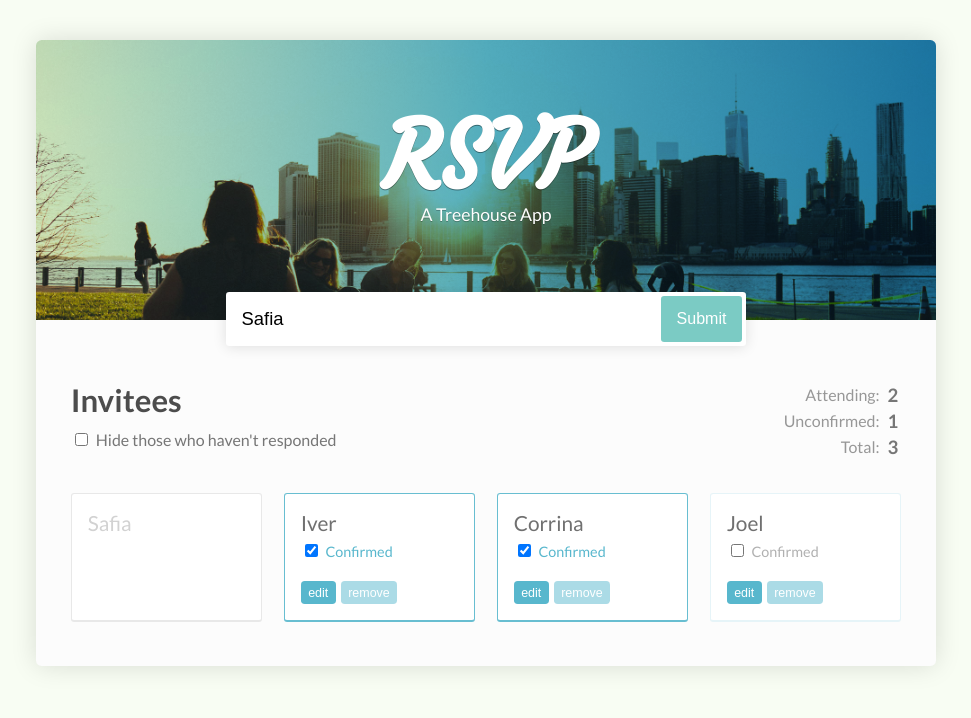
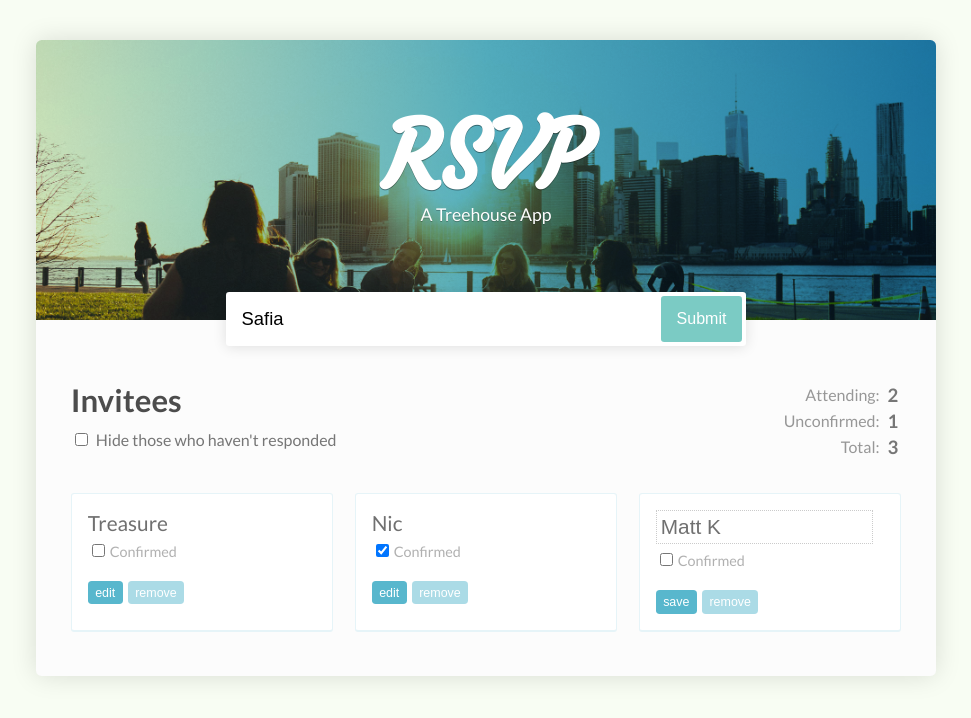
Before and after one commit to Arlingor/RSVPapp, a React (Create React App) app: page / in a window 1280 px wide. Shown: the top 718 px of the page, without its empty margins (154-1125 px from the left). Built offline with nearby package versions, Linux system fonts and the light colour scheme.

Commit message:
Editing changes to the Users

```diff
--- a/package.json
+++ b/package.json
@@ -3,6 +3,7 @@
   "version": "0.1.0",
   "private": true,
   "dependencies": {
+    "prop-types": "^15.5.10",
     "react": "^15.6.1",
     "react-dom": "^15.6.1",
     "react-scripts": "1.0.11"
--- a/src/App.js
+++ b/src/App.js
@@ -1,26 +1,64 @@
 import React, { Component } from 'react';
 import './App.css';
+import GuestList from './GuestList';
 
 class App extends Component {
 
   state = {
-    guest: [
+    guests: [
       {
-        name:'Treasure',
-        isConfirmed: false
+        name: 'Treasure',
+        isConfirmed: false,
+        isEditing: false
       },
       {
-        name:'Iskren',
-        isConfirmed: true
+        name: 'Nic',
+        isConfirmed: true,
+        isEditing: false
+      },
+      {
+        name: 'Matt K',
+        isConfirmed: false,
+        isEditing: true
       }
+    ]
+  };
 
-    ]
-  }
+  toggleGuestPropertyAt = (property, indexToChange) =>
+    this.setState({
+      guests: this.state.guests.map((guest, index) => {
+        if (index === indexToChange) {
+          return {
+            ...guest,
+            [property]: !guest[property]
+          };
+        }
+        return guest;
+      })
+    });
 
-  getTotalInvited = () => this.state.guest.length;
+  toggleConfirmationAt = index =>
+    this.toggleGuestPropertyAt("isConfirmed", index);
+
+  toggleEditingAt = index =>
+    this.toggleGuestPropertyAt("isEditing", index);
+
+    setNameAt = (name, indexToChange) =>
+    this.setState({
+      guests: this.state.guests.map((guest, index) => {
+        if (index === indexToChange) {
+          return {
+            ...guest,
+            name
+          };
+        }
+        return guest;
+      })
+    });
+
+  getTotalInvited = () => this.state.guests.length;
   // getAttendingGuests = () =>
-  //getUnconfirmedGust = () =>
-
+  // getUnconfirmedGuests = () =>
 
   render() {
     return (
@@ -56,31 +94,14 @@
               </tr>
             </tbody>
           </table>
-          <ul>
-            <li className="pending"><span>Safia</span></li>
-            <li className="responded"><span>Iver</span>
-              <label>
-                <input type="checkbox" checked /> Confirmed
-              </label>
-              <button>edit</button>
-              <button>remove</button>
-            </li>
-            <li className="responded"><span>Corrina</span>
-              <label>
-                <input type="checkbox" checked /> Confirmed
-              </label>
-              <button>edit</button>
-              <button>remove</button>
-            </li>
-            <li>
-              <span>Joel</span>
-              <label>
-                <input type="checkbox" /> Confirmed
-              </label>
-              <button>edit</button>
-              <button>remove</button>
-            </li>
-          </ul>
+
+          <GuestList
+            guests={this.state.guests}
+            toggleConfirmationAt={this.toggleConfirmationAt}
+            toggleEditingAt={this.toggleEditingAt}
+            setNameAt = {this.setNameAt}
+          />
+
         </div>
       </div>
     );
--- /dev/null
+++ b/src/Guest.js
@@ -0,0 +1,32 @@
+import React from 'react';
+import PropTypes from 'prop-types';
+
+import GuestName from './GuestName';
+
+const Guest = props =>
+  <li>
+    <GuestName
+        isEditing={props.isEditing}
+        handleNameEdits={e => props.setName(e.target.value)}>
+      {props.name}
+    </GuestName>
+    <label>
+      <input
+        type="checkbox"
+        checked={props.isConfirmed}
+        onChange={props.handleConfirmation} />Confirmed
+    </label>
+    <button onClick={props.handeToggleEditing}>{props.isEditing ? "save" : "edit"}</button>
+    <button>remove</button>
+  </li>;
+
+Guest.propTypes = {
+  name: PropTypes.string.isRequired,
+  isConfirmed: PropTypes.bool.isRequired,
+  isEditing: PropTypes.bool.isRequired,
+  handleConfirmation: PropTypes.func.isRequired,
+  handeToggleEditing: PropTypes.func.isRequired,
+  setName: PropTypes.func.isRequired
+};
+
+export default Guest;
--- /dev/null
+++ b/src/GuestList.js
@@ -0,0 +1,29 @@
+import React from 'react';
+import PropTypes from 'prop-types';
+
+import Guest from './Guest';
+
+const GuestList = props =>
+  <ul>
+    {props.guests.map((guest, index) =>
+      <Guest
+        key={index}
+        name={guest.name}
+        isConfirmed={guest.isConfirmed}
+        isEditing={guest.isEditing}
+        handleConfirmation={() => props.toggleConfirmationAt(index)}
+        handeToggleEditing={() => props.toggleEditingAt(index)}
+        setName={text => props.setNameAt(text,index)}
+
+      />
+    )}
+  </ul>;
+
+GuestList.propTypes = {
+  guests: PropTypes.array.isRequired,
+  toggleConfirmationAt: PropTypes.func.isRequired,
+  toggleEditingAt: PropTypes.func.isRequired,
+  setNameAt: PropTypes.func.isRequired
+};
+
+export default GuestList;
--- /dev/null
+++ b/src/GuestName.js
@@ -0,0 +1,27 @@
+import React from 'react';
+import PropTypes from 'prop-types';
+
+const GuestName = props => {
+  if (props.isEditing) {
+    return (
+      <input
+        type="text"
+        value={props.children}
+        onChange={props.handleNameEdits}
+      />
+    );
+  }
+
+  return (
+    <span>
+      {props.children}
+    </span>
+  );
+};
+
+GuestName.propTypes = {
+  isEditing: PropTypes.bool.isRequired,
+  handleNameEdits: PropTypes.func.isRequired
+};
+
+export default GuestName;
```
Also changed, not shown: 2 other files (tests, documents, lock files or other folders).
